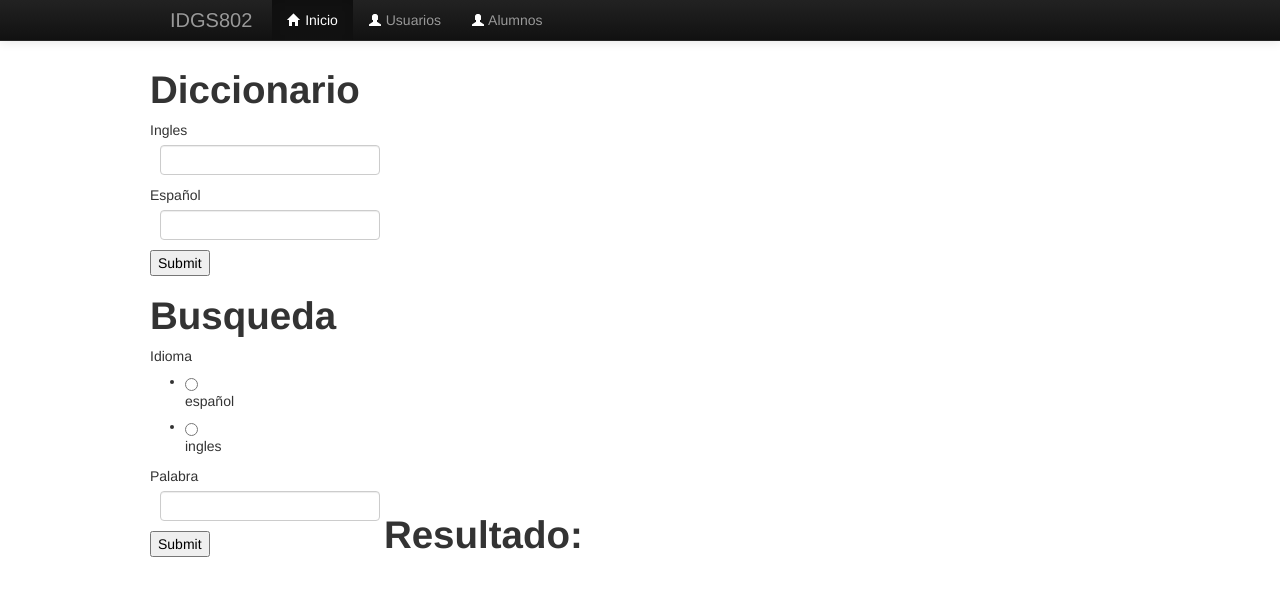
After one commit to IDGS802-18002135/Practicas_Parcial1_IDGS802, a Flask app: page /diccionario in a window 1280 px wide. The commit adds this page. Shown: the top 596 px of the page. Run offline with Flask 3, Linux system fonts and the light colour scheme; some libraries are stand-ins or nearby versions.

Commit message:
DICCIONARIO MLJE 23-02-2023

```diff
--- a/forms.py
+++ b/forms.py
@@ -1,9 +1,18 @@
 from wtforms import Form
 from wtforms import StringField, TextAreaField, SelectField,RadioField
 from wtforms import EmailField
+from wtforms import validators
 
 class DistanciaForm(Form):
     x1=StringField("x1")
     x2=StringField("x2")
     y1=StringField("y1")
     y2=StringField("y2")
+
+class DiccionarioForm(Form):
+    espaniol=StringField("Español",[validators.DataRequired(message='el campo es requerido')])
+    ingles=StringField("Ingles",[validators.DataRequired(message='el campo es requerido')])
+
+class TraductorForm(Form):
+    idioma = RadioField("Idioma", choices=[('español', 'español'), ('ingles', 'ingles')], validators=[validators.DataRequired(message='El campo es requerido')])
+    palabra=StringField("Palabra",[validators.DataRequired(message='el campo es requerido')])
--- a/main.py
+++ b/main.py
@@ -4,6 +4,7 @@ import forms,math
 import datetime
 from datetime import datetime
 import formsHoroscopo
+from io import open
 app=Flask(__name__)
 
 @app.route("/Practica3")
@@ -201,6 +202,73 @@ def calcularHoroscopo():
 
     return render_template("formularioHoroscopo.html",form=horoscopo_form,signo=signo,imagen=imagen,nombre=nombre,apaterno=apaterno,amaterno=amaterno,edad=edad)
 
+@app.route("/diccionario",methods=["GET","POST"])
+
+def diccionario():
+    espaniol=""
+    ingles=""
+    idioma=""
+    palabra=""
+    archivo_texto=""
+    lista=[]
+    resultado=""
+    dicc_form=forms.DiccionarioForm(request.form)
+    if request.method=='POST' and dicc_form.validate() and 'btn1' in request.form:
+        espaniol=dicc_form.espaniol.data
+        ingles=dicc_form.ingles.data
+        archivo_texto=open('palabras.txt','a')
+
+        archivo_texto.write('\n'+ingles+':'+espaniol)
+
+
+        archivo_texto.close()
+
+
+
+    traduc_form=forms.TraductorForm(request.form)
+    if request.method=='POST' and traduc_form.validate() and 'btn2' in request.form:
+        validador=False
+        palabra=traduc_form.palabra.data
+        idioma=traduc_form.idioma.data
+        archivo_texto=open('palabras.txt','r')
+        for lineas in archivo_texto.readlines():
+            if  lineas.strip():
+                ingles,espaniol=lineas.split(':')
+                if palabra.lower()==ingles.lower() and idioma=='español':
+                    validador=True
+                    resultado="la palabra "+ingles+" no existe"
+                    #resultado=espaniol
+                    print(espaniol)
+                elif palabra.lower()==espaniol.lower() and idioma=='ingles':
+                    validador=True
+                    resultado="la palabra "+espaniol+" no existe"
+                    #resultado=ingles
+                    print(ingles)
+                elif palabra.lower()==ingles.lower() and idioma=='ingles':
+                    validador=True
+                    resultado=espaniol
+                    #resultado="la palabra "+ingles+" no existe"
+                    print(ingles)
+                elif palabra.lower()==espaniol.lower() and idioma=='español':
+                    validador=True
+                    resultado=ingles
+                    #resultado="la palabra "+espaniol+" no existe"
+                    print(espaniol)
+        if validador:
+            print("Palabra encontrada")
+
+        elif not validador:
+            resultado="Palabra no encontrada"
+            print("Palabra no encontrada")
+
+
+
+
+        archivo_texto.close()
+
+    return render_template("formularioDiccionario.html",form=dicc_form,form2=traduc_form,resultado=resultado )
+
+
 
 
 if __name__=="__main__":
--- /dev/null
+++ b/palabras.txt
@@ -0,0 +1,6 @@
+
+blue:azul
+red:rojo
+blue:azul
+sheet:hoja
+table:mesa
--- a/templates/_macros.html
+++ b/templates/_macros.html
@@ -6,5 +6,11 @@
 {%macro input_Form(field)%}
     <td>{{field.label}}</td>
     <dd>{{field(**kwargs)|safe}}</dd>
+{%if field.errors%}
+<ul>
+    {%for error in field.errors%}
+    <li style="color:red">{{error}}</li>{%endfor%}
+</ul>
+{%endif%}
 
 {%endmacro%}
--- /dev/null
+++ b/templates/formularioDiccionario.html
@@ -0,0 +1,39 @@
+{%extends "layout.html"%}
+{%block content%}
+{%import "_macros.html" as macros%}
+
+
+                    <h1>Diccionario</h1>
+                        <form action="" method="post" novalidate>
+
+
+
+                            {{macros.input_Form(form.ingles,class="form-control")}}
+                            {{macros.input_Form(form.espaniol,class="form-control")}}
+
+
+                            <input type="submit" name="btn1">
+                        </form>
+
+                    <h1>Busqueda</h1>
+                        <form action="" method="post" novalidate>
+
+
+
+                        {{macros.input_Form(form2.idioma,class="form-control")}}
+                        {{macros.input_Form(form2.palabra,class="form-control")}}
+
+
+                        <input type="submit" name="btn2">
+                        </form>
+
+
+
+
+
+
+{%endblock%}
+
+{%block content2%}
+<h1>Resultado: {{resultado}}</h1>
+{%endblock%}
```
